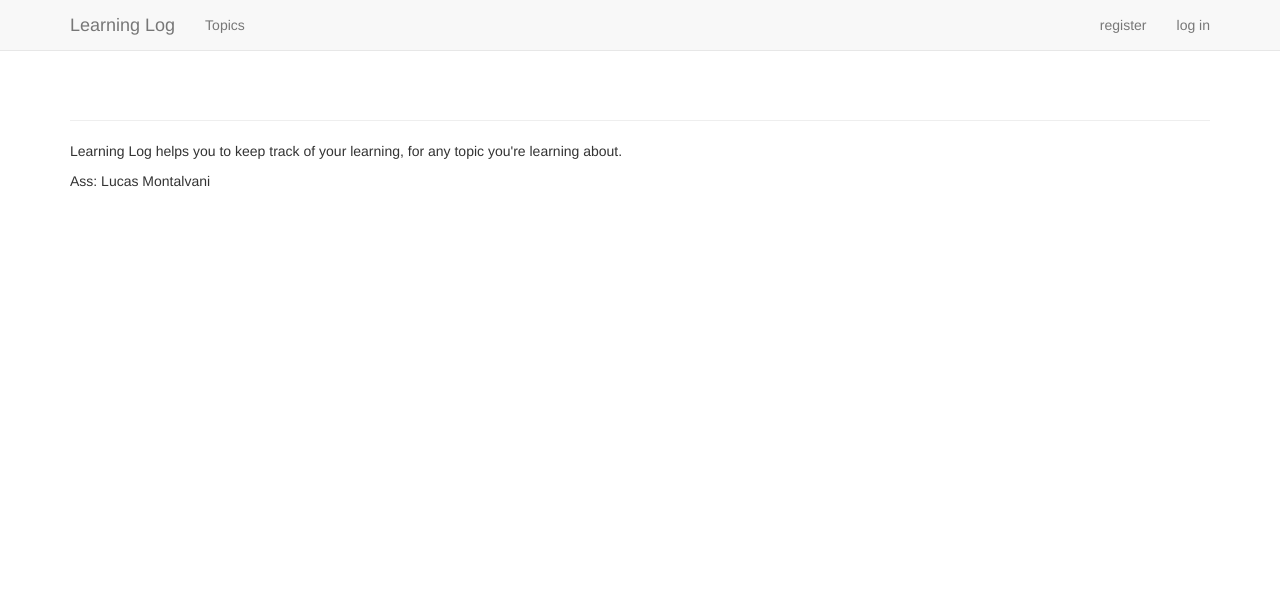
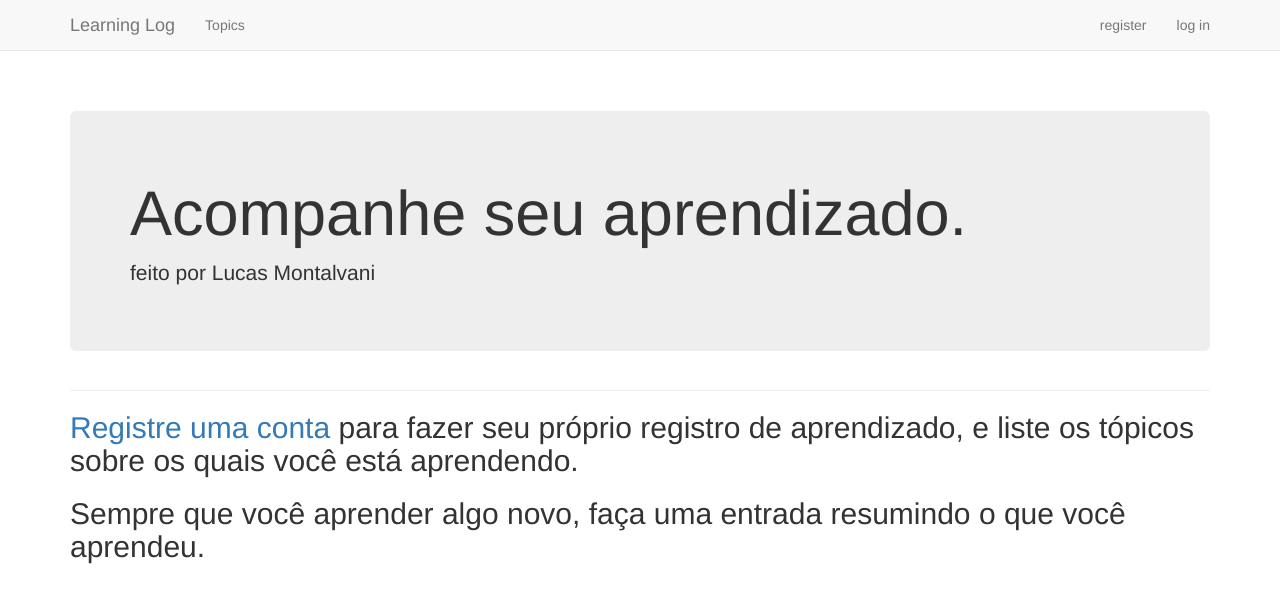
Before and after one commit to montalvas/learning_log, a Django app: page / in a window 1280 px wide. Shown: the top 603 px of the page. Run offline with Django 3.2, Linux system fonts and the light colour scheme; some libraries are stand-ins or nearby versions.

Commit message:
add bootstrap to index

```diff
--- a/learning_logs/templates/learning_logs/index.html
+++ b/learning_logs/templates/learning_logs/index.html
@@ -1,9 +1,20 @@
 {% extends "learning_logs/_layouts/base.html" %}
 
+{% block header %}
+  <div class="jumbotron">
+    <h1>Acompanhe seu aprendizado.</h1>
+    <p>feito por Lucas Montalvani</p>
+  </div>
+{% endblock header %}
+
 {% block content %}
-  <p>Learning Log helps you to keep track of your learning, for any topic
-      you're learning about.
-  </p>
-
-  <p>Ass: Lucas Montalvani</p>
+  <h2>
+    <a href="{% url 'users:register' %}">Registre uma conta</a>
+    para fazer seu próprio registro de aprendizado, e liste os tópicos sobre
+    os quais você está aprendendo.
+  </h2>
+  <h2>
+    Sempre que você aprender algo novo, faça uma entrada
+    resumindo o que você aprendeu.
+  </h2>
 {% endblock content %}
```
